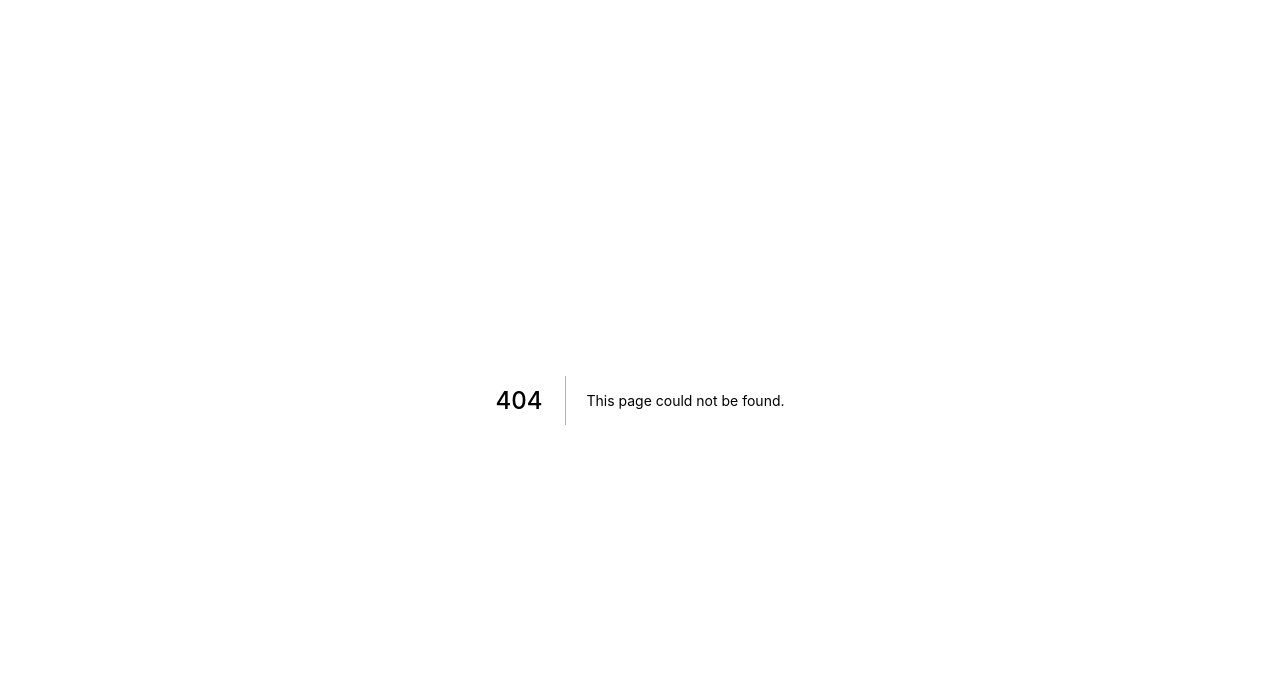
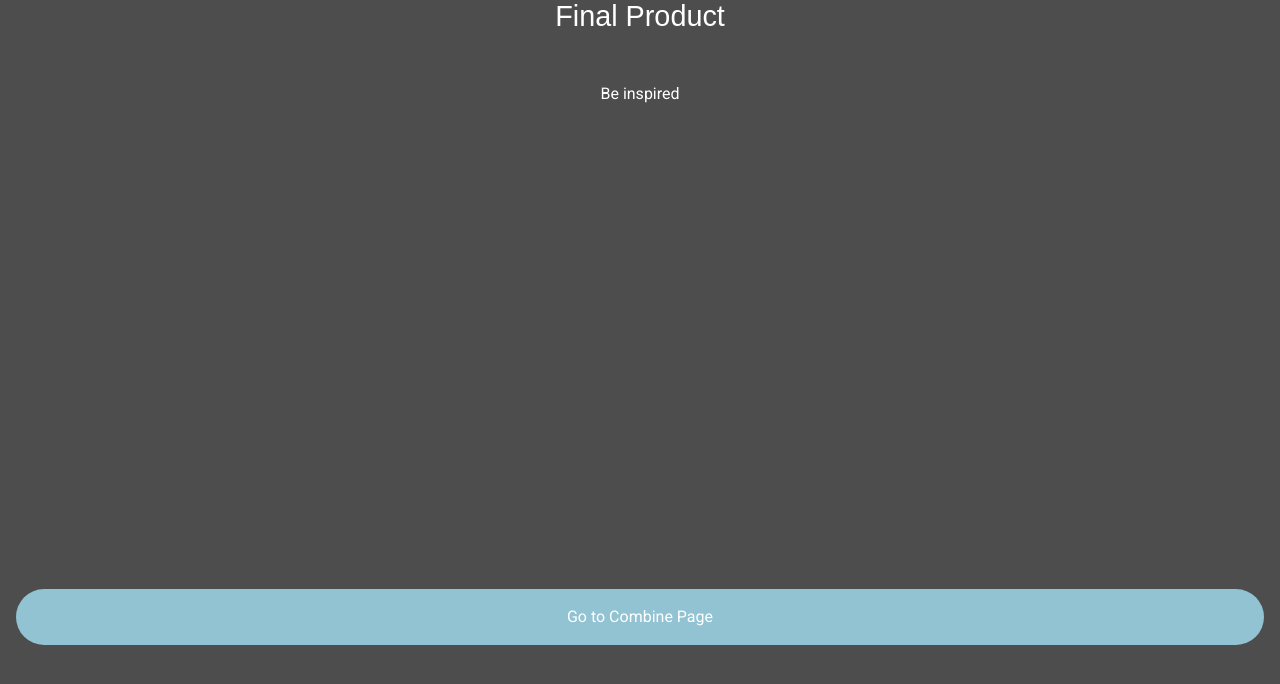
Before and after one commit to DNaunin/sewtable, a Next.js app: page /final in a window 1280 px wide. Before the commit this address had no page. Shown: the top 684 px of the page. Built offline with nearby package versions, Linux system fonts and the light colour scheme; a web font is replaced by a local one.

Commit message:
✨ Create Final Product Page and corresponding css

```diff
--- /dev/null
+++ b/pages/final.tsx
@@ -0,0 +1,20 @@
+import styles from "../styles/Final.module.css";
+import { useEffect, useState } from "react";
+import PageLink from "../components/pagelink/Pagelink";
+
+export default function Final() {
+  const [finalProduct, setFinalProduct] = useState("");
+  useEffect(() => {
+    setFinalProduct(localStorage.getItem("canvasImage"));
+  });
+
+  console.log(finalProduct);
+  return (
+    <div className={styles.container}>
+      <div className={styles.title}>Final Product</div>
+      <div className={styles.subtitle}>Be inspired</div>
+      <img className={styles.finalImage} src={finalProduct} />
+      <PageLink href="/canvas">Go to Combine Page</PageLink>
+    </div>
+  );
+}
--- /dev/null
+++ b/styles/Final.module.css
@@ -0,0 +1,22 @@
+.container {
+  height: 100vh;
+  display: grid;
+  grid-template-rows: 0.2fr 0.2fr 1fr 0.5fr;
+  background-color: var(--primary-color);
+  color: var(--font-color);
+  text-align: center;
+}
+
+.title {
+  font-size: 1.8rem;
+  font-family: var(--font-family);
+}
+
+.subtitle {
+  font-size: 1rem;
+}
+
+.finalImage {
+  align-self: center;
+  justify-self: center;
+}
```
